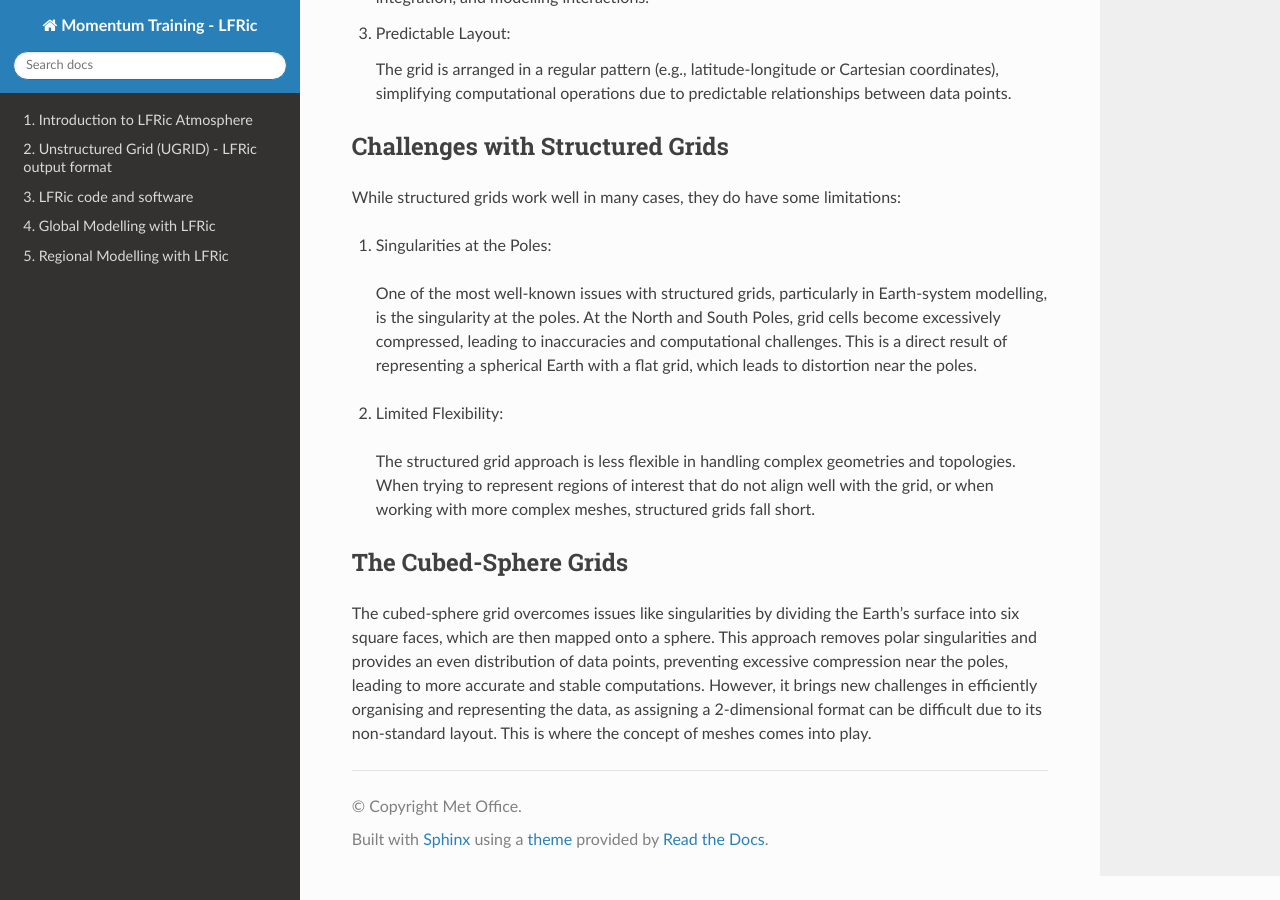
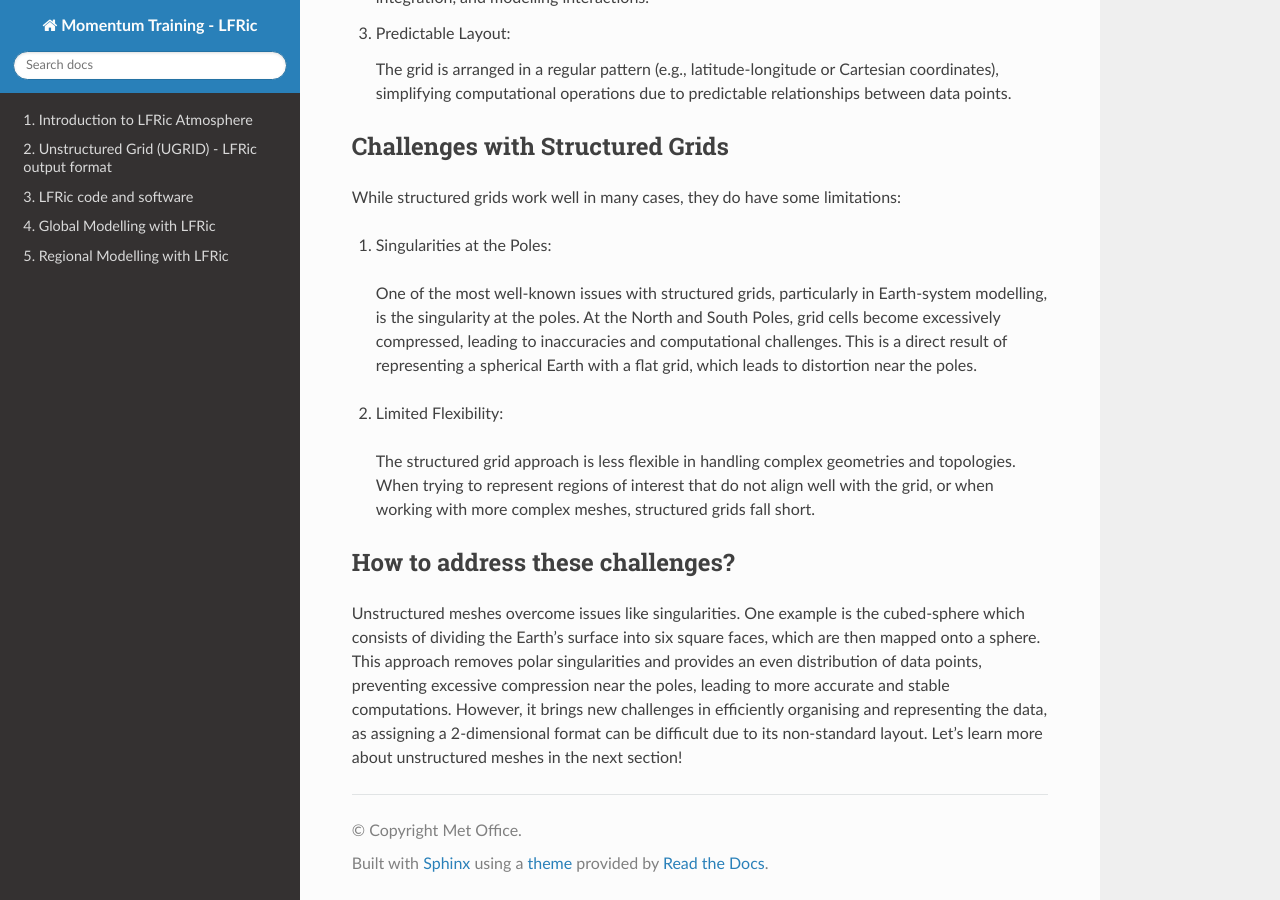
Before and after one commit to MetOffice/LFRic-Atmosphere-Training, a Sphinx documentation site: the page built from source/mesh_overview/structured_overview.rst, in a window 1280 px wide and 900 px high, scrolled down 1130 px. Built offline with Sphinx 7.4.7 and the Read the Docs theme 3.1.0, drawn with Linux system fonts in a browser that asks for light colours.

Commit message:
Update source/mesh_overview/structured_overview.rst
Co-authored-by: Julia Cantarano <159814728+mo-JuliaCantarano@users.noreply.github.com>

```diff
--- a/source/mesh_overview/structured_overview.rst
+++ b/source/mesh_overview/structured_overview.rst
@@ -44,9 +44,9 @@ While structured grids work well in many cases, they do have some limitations:
 
    The structured grid approach is less flexible in handling complex geometries and topologies. When trying to represent regions of interest that do not align well with the grid, or when working with more complex meshes, structured grids fall short.
 
-The Cubed-Sphere Grids
-----------------------
-The cubed-sphere grid overcomes issues like singularities by dividing the Earth's surface into six square faces, which are then mapped onto a sphere.
+How to address these challenges?
+-------------------------------
+Unstructured meshes overcome issues like singularities. One example is the cubed-sphere which consists of dividing the Earth's surface into six square faces, which are then mapped onto a sphere.
 This approach removes polar singularities and provides an even distribution of data points, preventing excessive compression near the poles, leading to more accurate and stable computations.
 However, it brings new challenges in efficiently organising and representing the data, as assigning a 2-dimensional format can be difficult due to its non-standard layout.
-This is where the concept of meshes comes into play.
+Let's learn more about unstructured meshes in the next section!
```
